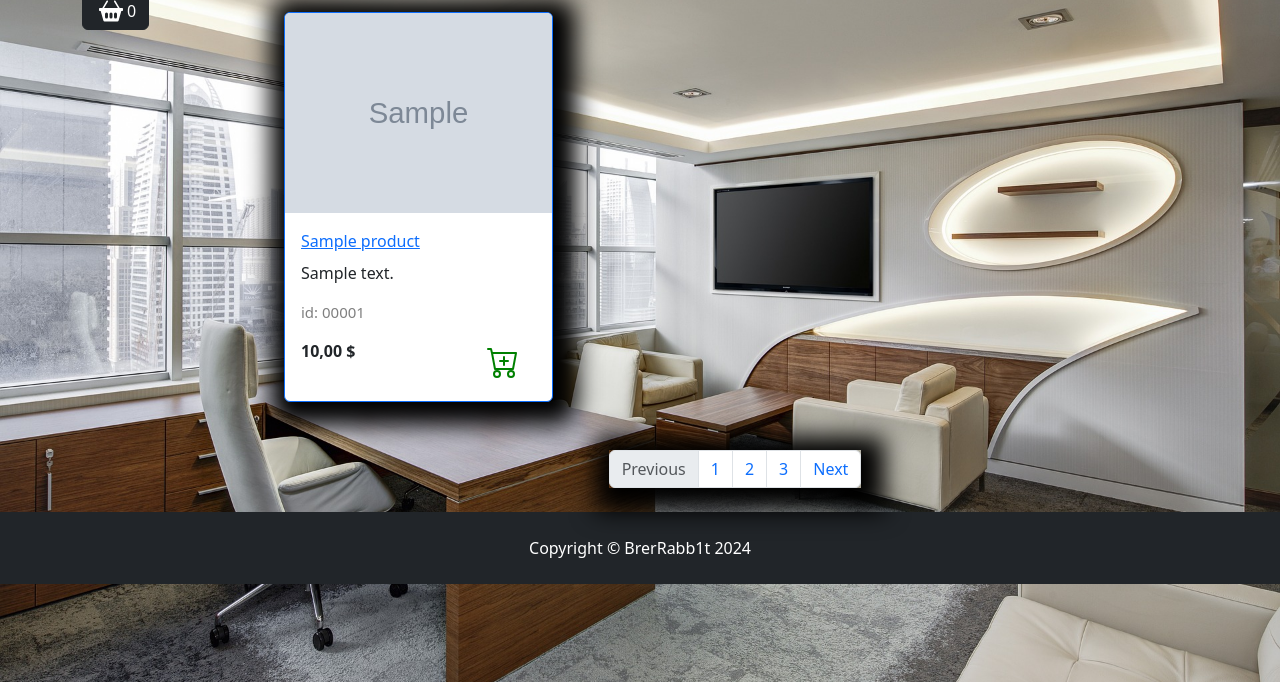
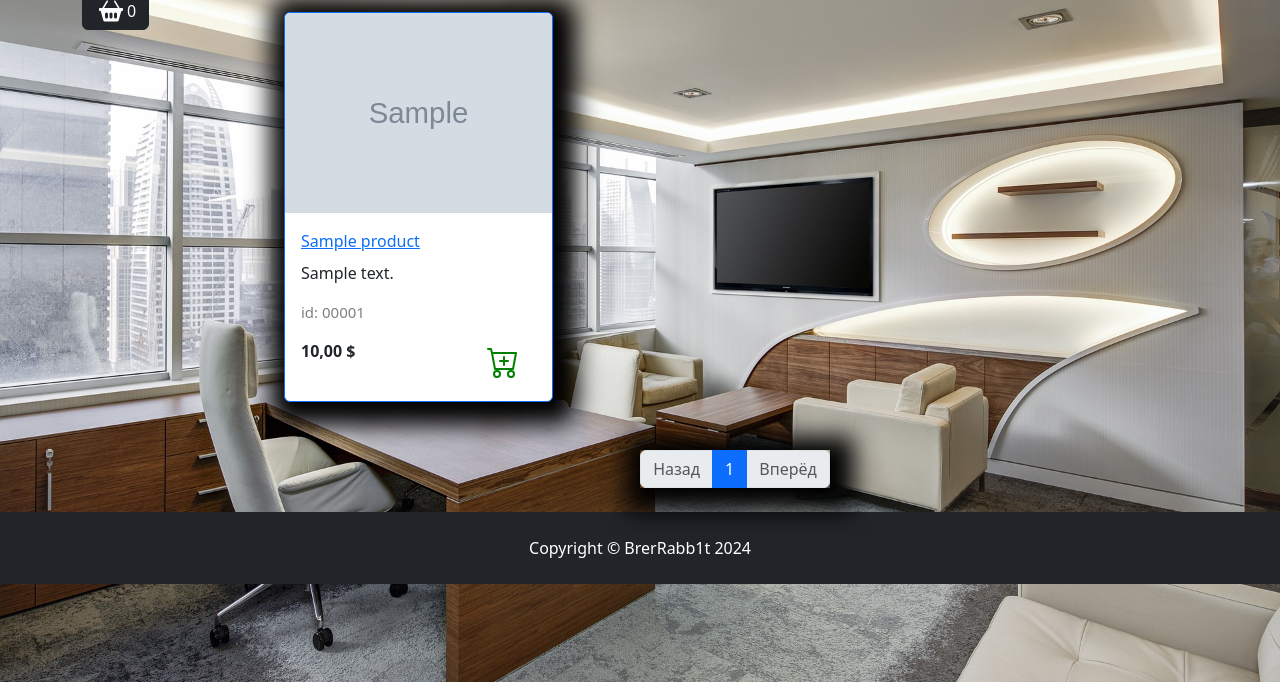
Before and after one commit to BrerRabb1t/django, a Django app: a page that uses goods/templates/goods/catalog.html in a window 1280 px wide. Shown: the part 118-800 px from the top of the page. Run offline with Django 4.2, Linux system fonts and the light colour scheme; tables that the repository leaves empty hold one stand-in row (values such as "Sample post"); grey boxes marked "Sample" are stand-in pictures; parts of the project's set-up code (start-up, migrations or seed data) failed here and were passed over; some libraries are stand-ins or nearby versions.

Commit message:
pagination-option

```diff
--- a/goods/models.py
+++ b/goods/models.py
@@ -28,6 +28,7 @@ class Products(models.Model):
         db_table = 'product'
         verbose_name = 'Продукт'
         verbose_name_plural = 'Продукты'
+        ordering = ('id',)
 
     def __str__(self):
         return self.name
--- a/goods/templates/goods/catalog.html
+++ b/goods/templates/goods/catalog.html
@@ -54,7 +54,7 @@
                 <a href="{% url "catalog:product" product.slug %}">
                     <p class="card-title">{{ product.name }}</p>
                 </a>
-                <p class="card-text text-truncate">{{ product.description }}</p>
+                <p class="card-text">{{ product.description|truncatechars:35 }}</p>
                 <p class="product_id">id: {{ product.display_id }}</p>
                 <div class="d-flex justify-content-between">
                     {% if product.discount %}
@@ -81,15 +81,31 @@
 <nav aria-label="Page navigation example">
     <ul class="pagination justify-content-center my-4">
         <div class="custom-shadow d-flex">
-            <li class="page-item disabled">
-              <a class="page-link">Previous</a>
+            <li class="page-item {% if not goods.has_previous %}disabled{% endif %}">
+              <a class="page-link" href="{% if goods.has_previous %}
+              {% url "catalog:index" slug_url goods.previous_page_number %}
+              {% else %}
+              #
+              {% endif %}">Назад</a>
             </li>
-            <li class="page-item"><a class="page-link" href="#">1</a></li>
-            <li class="page-item"><a class="page-link" href="#">2</a></li>
-            <li class="page-item"><a class="page-link" href="#">3</a></li>
-            <li class="page-item">
-              <a class="page-link" href="#">Next</a>
-            </li>
+
+            {% for page in goods.paginator.page_range %}
+            {% if page >= goods.number|add:-2 and page <= goods.number|add:2 %}
+                <li class="page-item {% if goods.number == page %} active {% endif %}">
+                    <a class="page-link" href="{% url "catalog:index" slug_url page %}">{{ page }}</a>
+                </li>
+            {% endif %}
+            {% endfor %}
+
+
+
+            <li class="page-item {% if not goods.has_next %}disabled{% endif %}">
+                <a class="page-link" href="{% if goods.has_next %}
+                {% url "catalog:index" slug_url goods.next_page_number %}
+                {% else %}
+                #
+                {% endif %}">Вперёд</a>
+              </li>
         </div>
     </ul>
 </nav>
--- a/goods/urls.py
+++ b/goods/urls.py
@@ -6,5 +6,6 @@ app_name = 'goods'
 
 urlpatterns = [
     path('<slug:category_slug>/', views.catalog, name='index'),
+    path('<slug:category_slug>/<int:page>/', views.catalog, name='index'),
     path('product/<slug:product_slug>/', views.product, name='product'),
 ]
--- a/goods/views.py
+++ b/goods/views.py
@@ -1,18 +1,24 @@
-from django.shortcuts import render
+from django.core.paginator import Paginator
+from django.shortcuts import get_list_or_404, render
 
 from goods.models import Products
 
 
 # Create your views here.
-def catalog(request, category_slug):
+def catalog(request, category_slug, page=1):
 
     if category_slug == 'all':
         goods = Products.objects.all()
     else:
-        goods = Products.objects.filter(category__slug=category_slug)
+        goods = get_list_or_404(Products.objects.filter(category__slug=category_slug))
+
+    paginator = Paginator(goods, 3)
+    current_page = paginator.page(page)
+
     context = {
         "title": "Home - Catalog",
-        "goods": goods,
+        "goods": current_page,
+        "slug_url": category_slug,
     }
     return render(request, "goods/catalog.html", context)
 
```
